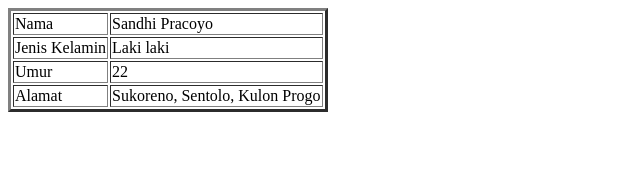
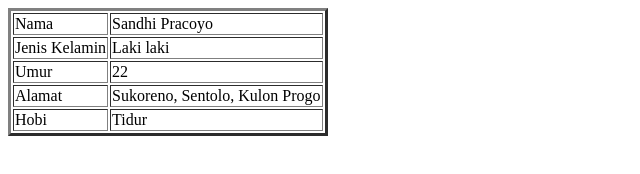
Before and after one commit to sandypracoyo/sandypracoyo.github.io, a plain HTML site: page index.html in a window 1280 px wide. Shown: the whole page, without its empty margins (0-640 px from the left). Drawn offline with Linux system fonts and the light colour scheme.

Commit message:
menambah tabel hobi

```diff
--- a/index.html
+++ b/index.html
@@ -23,6 +23,10 @@
         <td>Alamat</td>
         <td>Sukoreno, Sentolo, Kulon Progo</td>
       </tr>
+      <tr>
+        <td>Hobi</td>
+        <td>Tidur</td>
+      </tr>
     </table>
   </body>
 </html>
```
